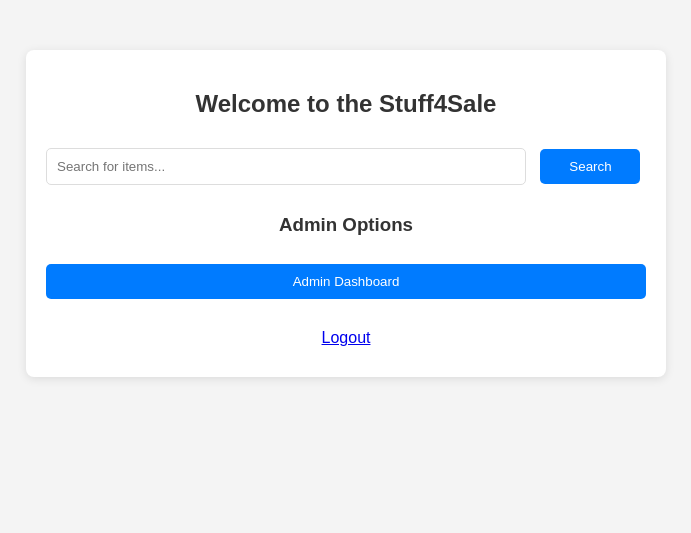
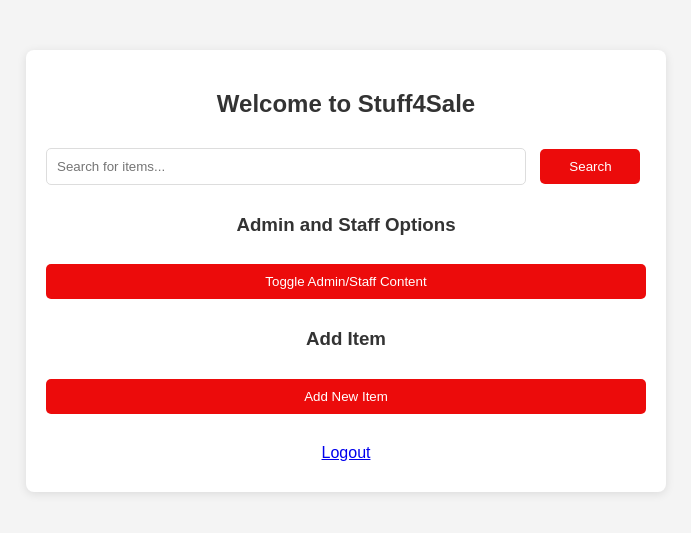
Before and after one commit to Zerhye/Stuff4Sale, a PHP site: page / in a window 1280 px wide. Shown: the top 533 px of the page, without its empty margins (294-985 px from the left). Run offline with PHP 8.4, Linux system fonts and the light colour scheme; the visitor is signed in with stand-in values (Sample User, id 1); a stand-in replaces the project's code that opens the database connection.

Commit message:
Add files via upload

```diff
--- a/admin_dashboard.php
+++ b/admin_dashboard.php
@@ -1,6 +1,7 @@
 <?php
 session_start();
 require 'db.php'; // Include your database connection file
+
 
 // Check if the user is logged in and is an admin
 if (!isset($_SESSION['user_id']) || $_SESSION['role'] !== 'admin') {
--- /dev/null
+++ b/header.php
@@ -0,0 +1,15 @@
+<script>
+let sessionTimeout;
+
+document.addEventListener('visibilitychange', function () {
+    if (document.visibilityState === 'hidden') {
+        // Start a timeout to end the session after 3 seconds if the page is closed
+        sessionTimeout = setTimeout(() => {
+            navigator.sendBeacon('logout.php');
+        }, 10000); // Adjust the delay as needed (e.g., 3000ms = 3 seconds)
+    } else {
+        // If the user returns quickly (i.e., navigated to another page), clear the timeout
+        clearTimeout(sessionTimeout);
+    }
+});
+</script>
--- a/index.php
+++ b/index.php
@@ -4,7 +4,16 @@ if (!isset($_SESSION['user_id'])) {
     header("Location: welcome.html");
     exit();
 }
+require 'db.php';  // Include the database connection
+require 'header.php'; // Assuming this includes session handling and any common HTML headers
 ?>
+
+<script>
+window.addEventListener('beforeunload', function () {
+    // Send an AJAX request to end the session (logout)
+    navigator.sendBeacon('logout.php');
+});
+</script>
 
 <!DOCTYPE html>
 <html lang="en">
@@ -17,7 +26,8 @@ if (!isset($_SESSION['user_id'])) {
 </head>
 <body>
     <div class="container">
-        <h2>Welcome to the Stuff4Sale</h2>
+        <h2>Welcome to Stuff4Sale</h2>
+
         <input type="text" id="searchInput" placeholder="Search for items...">
         <button id="searchButton">Search</button>
 
@@ -25,18 +35,77 @@ if (!isset($_SESSION['user_id'])) {
             <!-- Items will be dynamically inserted here by JavaScript -->
         </div>
 
-        <!-- Admin and Staff Dashboard Links -->
-        <?php if ($_SESSION['role'] === 'admin'): ?>
-            <h3>Admin Options</h3>
-            <a href="admin_dashboard.php"><button>Admin Dashboard</button></a>
-        <?php elseif ($_SESSION['role'] === 'staff'): ?>
-            <h3>Staff Options</h3>
-            <a href="staff_dashboard.php"><button>Staff Dashboard</button></a>
+        <!-- Admin and Staff Options: Toggle Content (without page reload) -->
+        <?php if ($_SESSION['role'] === 'admin' || $_SESSION['role'] === 'staff'): ?>
+            <h3>Admin and Staff Options</h3>
+
+            <!-- Admin or Staff Content -->
+            <button id="toggleAdminContent">Toggle Admin/Staff Content</button>
+            <div id="adminContent" style="display:none;">
+                <h4>Admin/Staff Panel</h4>
+                <p>Here are options for managing the site...</p>
+                <!-- Example content for Admin/Staff -->
+                <!-- You could display things like item approvals, user management, etc. -->
+            </div>
         <?php endif; ?>
+
+        <!-- All Users: Add Item Button -->
+        <h3>Add Item</h3>
+        <button id="addItemButton">Add New Item</button>
+
+        <!-- Add Item Form (Initially Hidden) -->
+        <div id="addItemForm" style="display:none;">
+            <h4>Enter Item Details</h4>
+            <form action="add_item.php" method="POST" enctype="multipart/form-data">
+                <label for="itemName">Item Name:</label>
+                <input type="text" id="itemName" name="itemName" required><br><br>
+
+                <label for="itemCategory">Category:</label>
+                <select id="itemCategory" name="itemCategory" required>
+                    <option value="electronics">Electronics</option>
+                    <option value="clothing">Clothing</option>
+                    <option value="home">Home Goods</option>
+                    <!-- Add more categories as needed -->
+                </select><br><br>
+
+                <label for="itemImage">Image:</label>
+                <input type="file" id="itemImage" name="itemImage" accept="image/*" required><br><br>
+
+                <label for="itemPrice">Price:</label>
+                <input type="number" id="itemPrice" name="itemPrice" step="0.01" required><br><br>
+
+                <label for="itemDescription">Description:</label>
+                <textarea id="itemDescription" name="itemDescription" required></textarea><br><br>
+
+                <button type="submit" name="submitItem">Submit Item</button>
+            </form>
+        </div>
 
         <footer>
             <p><a href="logout.php">Logout</a></p>
         </footer>
     </div>
+
+    <script>
+        // Toggle Admin/Staff Content Display
+        document.getElementById("toggleAdminContent").addEventListener("click", function() {
+            var adminContent = document.getElementById("adminContent");
+            if (adminContent.style.display === "none") {
+                adminContent.style.display = "block";
+            } else {
+                adminContent.style.display = "none";
+            }
+        });
+
+        // Show Add Item Form
+        document.getElementById("addItemButton").addEventListener("click", function() {
+            var addItemForm = document.getElementById("addItemForm");
+            if (addItemForm.style.display === "none") {
+                addItemForm.style.display = "block";
+            } else {
+                addItemForm.style.display = "none";
+            }
+        });
+    </script>
 </body>
 </html>
--- a/style.css
+++ b/style.css
@@ -25,7 +25,7 @@ h2, h3 {
 
 /* Button Styles */
 button {
-    background-color: #007bff;
+    background-color: #ec0b0b;
     color: #fff;
     padding: 10px 15px;
     border: none;
@@ -38,7 +38,7 @@ button {
 }
 
 button:hover {
-    background-color: #0056b3;
+    background-color: #6a6e74;
 }
 
 /* Input Field Styles */
```
Also changed, not shown: login.php (+5 -8 lines).
